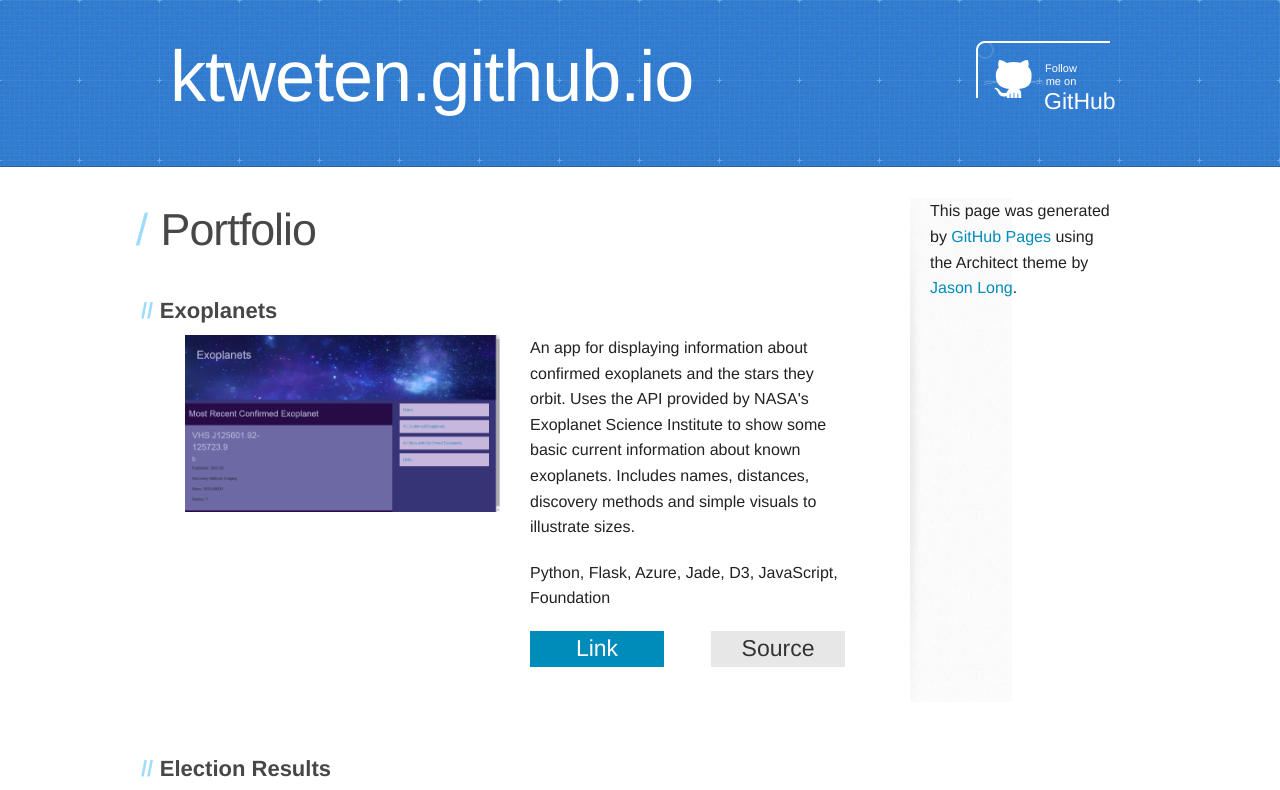
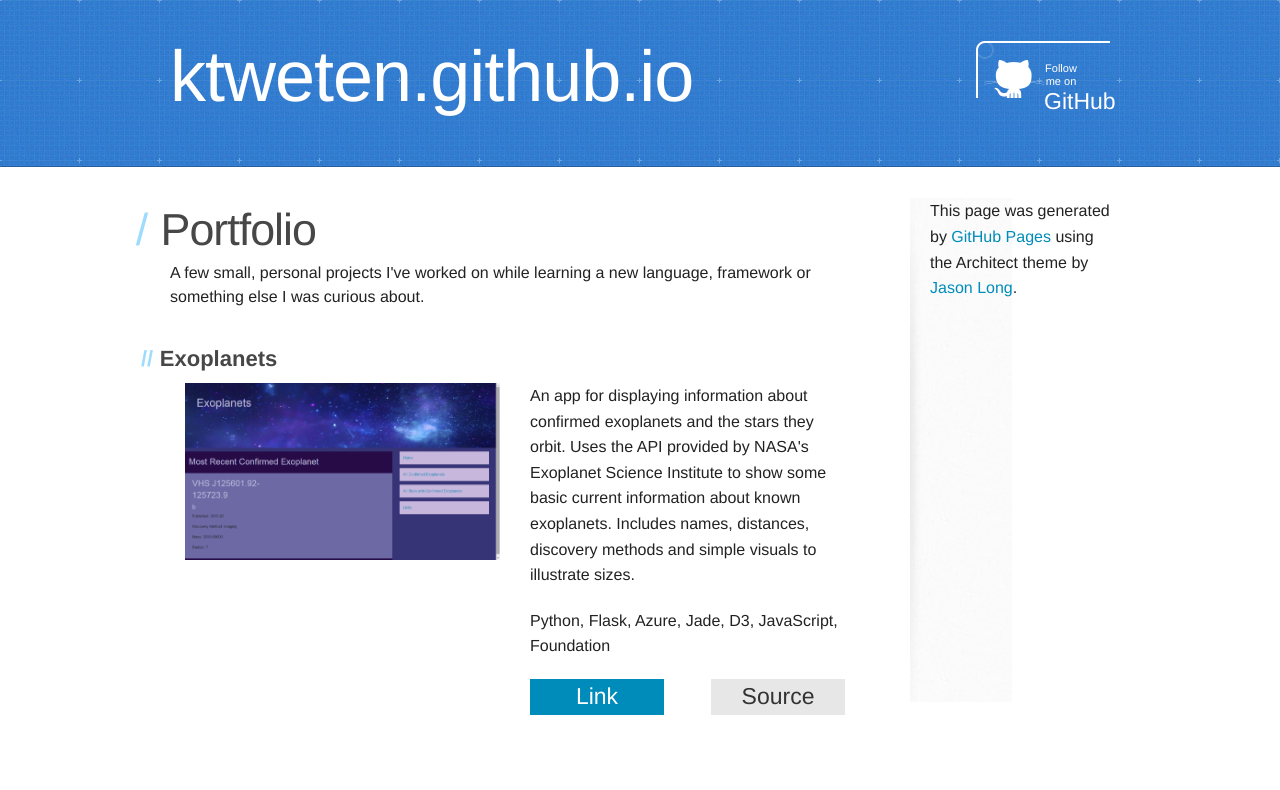
Before and after one commit to ktweten/ktweten.github.io, a plain HTML site: page index.html in a window 1280 px wide. Shown: the top 790 px of the page. Drawn offline with Linux system fonts and the light colour scheme.

Commit message:
Adding a very brief description.

```diff
--- a/index.html
+++ b/index.html
@@ -30,11 +30,12 @@
     <div id="content-wrapper">
         <div class="inner clearfix">
             <section id="main-content">
-                <div id="about">
-
-                </div>
                 <div id="portfolio">
                     <h1>Portfolio</h1>
+                    <div id="about">
+                        A few small, personal projects I've worked on while learning a new language, framework or
+                        something else I was curious about.
+                    </div>
                     <div class="project">
                         <h2 class="project-name">Exoplanets</h2>
                         <div class="row">
```
